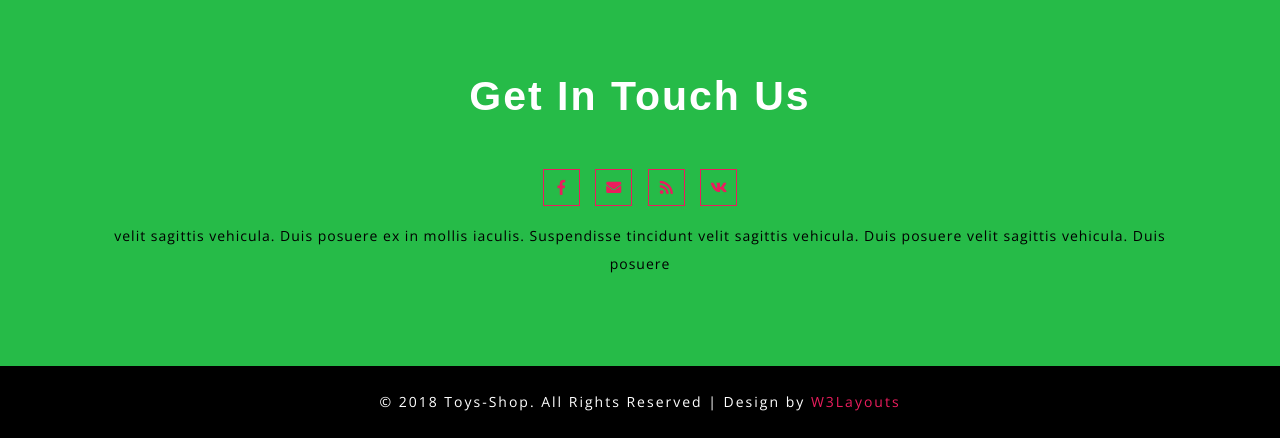
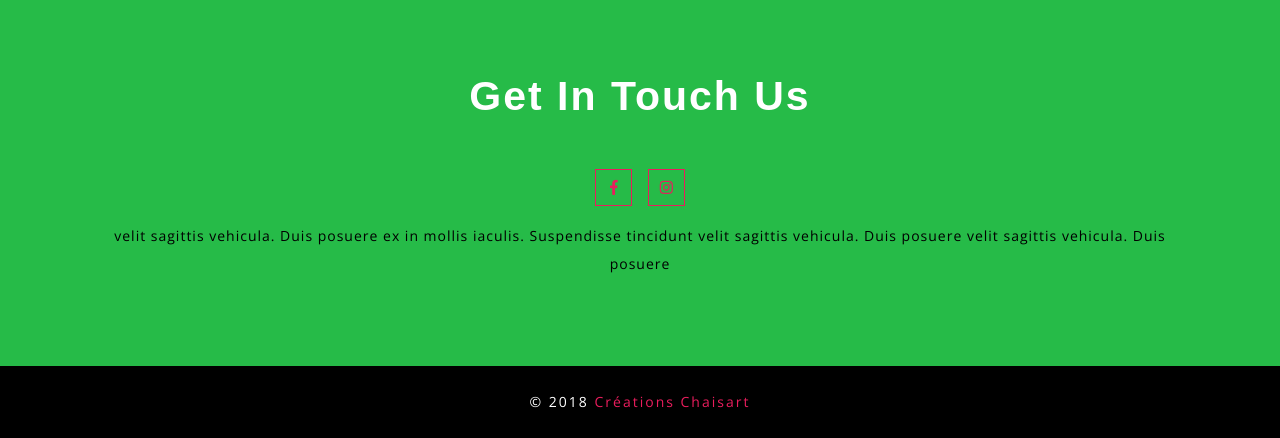
Before and after one commit to sunanda-bag/CreativeChair-Website-Django, a Django app: page / in a window 1280 px wide. Shown: the part 2033-2471 px from the top of the page. Run offline with Django 3.2, Linux system fonts and the light colour scheme; data that the repository does not hold is empty; some libraries are stand-ins or nearby versions; some web fonts are replaced.

Commit message:
Added few changes

```diff
--- a/chair_website/settings.py
+++ b/chair_website/settings.py
@@ -155,6 +155,6 @@ django_heroku.settings(locals())
 # email
 EMAIL_HOST = config('EMAIL_HOST', default='localhost')
 EMAIL_PORT = config('EMAIL_PORT', default=25, cast=int)
-EMAIL_HOST_USER = config('EMAIL_HOST', default='localhost')
+EMAIL_HOST_USER = config('EMAIL_HOST_USER', default='localhost')
 EMAIL_HOST_PASSWORD = config('EMAIL_HOST_PASSWORD', default='')
 EMAIL_USE_TLS = config('EMAIL_USE_TLS', default=False, cast=bool)
--- a/my_app/templates/about.html
+++ b/my_app/templates/about.html
@@ -1,7 +1,7 @@
 {% extends 'base.html' %}
 {% load static %}
 
-{% block title %}Toys Shop an Ecommerce Category | Home {% endblock title %}
+{% block title %}Chaisart creations | About {% endblock title %}
 {% block short %}About{% endblock short %}
 
 
--- a/my_app/templates/base_footer.html
+++ b/my_app/templates/base_footer.html
@@ -15,12 +15,12 @@
              </div>
              <div class="address-gried mt-3">
                 <span class="fas fa-phone-volume"></span>
-                <p> +(000)123 4565<br>+(010)123 4565</p>
+                <p><strong> Martine</strong> +(514) 983-6913<br><strong> Joanne</strong> +(514) 887-2234</p>
              </div>
              <div class=" address-gried mt-3">
                 <span class="far fa-envelope"></span>
-                <p><a href="mailto:info@example.com">info@example1.com</a>
-                   <br><a href="mailto:info@example.com">info@example2.com</a>
+                <p><a href="mailto:creationschaisart@gmail.com">creationschaisart@gmail.com</a>
+                   <br>
                 </p>
              </div>
           </div>
@@ -36,9 +36,9 @@
        <div class="icons mt-4 text-center">
           <ul>
              <li><a href="#"><span class="fab fa-facebook-f"></span></a></li>
-             <li><a href="#"><span class="fas fa-envelope"></span></a></li>
-             <li><a href="#"><span class="fas fa-rss"></span></a></li>
-             <li><a href="#"><span class="fab fa-vk"></span></a></li>
+             <li><a href="https://www.instagram.com/creations_chaisart_/"><span class="fab fa-instagram"></span></a></li>
+             <!-- <li><a href="#"><span class="fas fa-rss"></span></a></li>
+             <li><a href="#"><span class="fab fa-vk"></span></a></li> -->
           </ul>
           <p class="my-3">velit sagittis vehicula. Duis posuere
              ex in mollis iaculis. Suspendisse tincidunt
@@ -64,8 +64,8 @@
  <footer class="py-lg-4 py-md-3 py-sm-3 py-3 text-center">
     <div class="copy-agile-right">
        <p>
-          © 2018 Toys-Shop. All Rights Reserved | Design by <a href="http://www.W3Layouts.com"
-             target="_blank">W3Layouts</a>
+          © 2018  <a href="/"
+             target="_blank">Créations Chaisart</a>
        </p>
     </div>
  </footer>
--- a/my_app/templates/base_header.html
+++ b/my_app/templates/base_header.html
@@ -37,7 +37,10 @@
                 <div class="col-lg-4 col-md-3 right-side-cart">
                     <div class="cart-icons">
                         <ul class="offset-8">
+                            <li>
 
+                                <a href="#" type="button">FR <span></span></a>
+                            </li>
 
                         </ul>
                     </div>
--- a/my_app/templates/contact.html
+++ b/my_app/templates/contact.html
@@ -1,7 +1,7 @@
 {% extends 'base.html' %}
 {% load static %}
 
-{% block title %}Contact Page{% endblock title %}
+{% block title %}Chaisart creations|Contact {% endblock title %}
 {% block short %}Contact{% endblock short %}
 
 {% block css %}
--- a/my_app/templates/index.html
+++ b/my_app/templates/index.html
@@ -1,8 +1,8 @@
 {% extends 'base.html' %}
 {% load static %}
 
-{% block title %}Toys Shop an Ecommerce Category | Home {% endblock title %}
-{% block short %}{% endblock short %}
+{% block title %}Chaisart creations | Home {% endblock title %}
+{% block short %}Chaisart creations{% endblock short %}
 
 
 {% block css %}
@@ -117,7 +117,7 @@
                      <h4 class="pt-3">{{product.title}}</h4>
                   </div>
                   <div class="outs_more-buttn">
-                     <a href="/shop">Shop Now</a>
+                     <a href="{{product.get_absolute_url}}">View</a>
                   </div>
                </div>
             </li>
--- a/my_app/templates/product-detail.html
+++ b/my_app/templates/product-detail.html
@@ -1,7 +1,7 @@
 {% extends 'base.html' %}
 {% load static %}
 
-{% block title %}Single Page Page{% endblock title %}
+{% block title %}Chaisart creations|Product Detail{% endblock title %}
 {% block short %}Single Page{% endblock short %}
 
 {% block css %}
--- a/my_app/templates/product.html
+++ b/my_app/templates/product.html
@@ -1,7 +1,7 @@
 {% extends 'base.html' %}
 {% load static %}
 
-{% block title %}Products Page{% endblock title %}
+{% block title %}Chaisart creations|Products{% endblock title %}
 {% block short %}Products{% endblock short %}
 
 {% block css %}
--- a/my_app/templates/service.html
+++ b/my_app/templates/service.html
@@ -1,7 +1,7 @@
 {% extends 'base.html' %}
 {% load static %}
 
-{% block title %}Service Page{% endblock title %}
+{% block title %}Chaisart creations|Service{% endblock title %}
 {% block short %}Service{% endblock short %}
 
 {% block css %}
--- a/my_app/templates/shop.html
+++ b/my_app/templates/shop.html
@@ -1,7 +1,7 @@
 {% extends 'base.html' %}
 {% load static %}
 
-{% block title %}Shop Now Page{% endblock title %}
+{% block title %}Chaisart creations|Shop {% endblock title %}
 {% block short %}Shop Now{% endblock short %}
 
 {% block css %}
```
Also changed, not shown: static/images/my_app/1621027070400.jpg (added), static/images/my_app/1621027070412.jpg (added), static/images/my_app/1621027070423.jpg (added), static/images/my_app/1621027070435.jpg (added), static/images/my_app/1621027070446.jpg (added), static/images/my_app/1621027070458.jpg (added), static/images/my_app/1621027070492.jpg (added), static/images/my_app/1621027070504.jpg (added), static/images/my_app/1621027070515.jpg (added).
